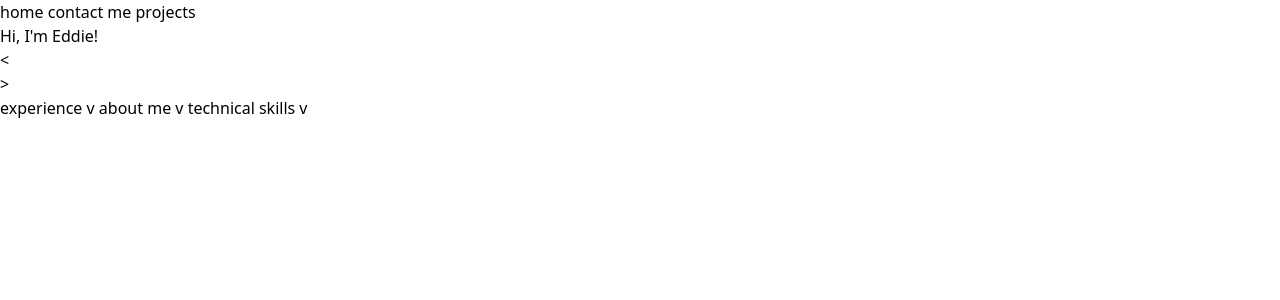
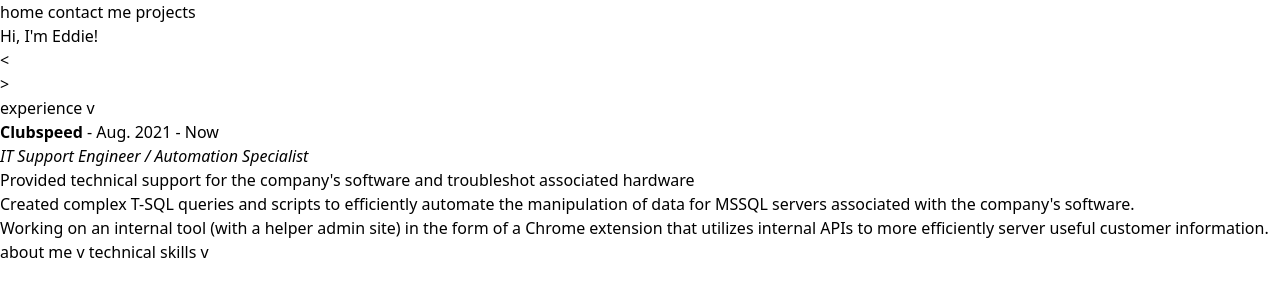
Before and after one commit to UnitedPuggs/portfolio, a SvelteKit app: page / in a window 1280 px wide. Both pictures are taken after a click on the button "experience v". Shown: the top 300 px of the page. Built offline with nearby package versions, Linux system fonts and the light colour scheme; no server answers.

Commit message:
feat: home dropdowns are good to go sans any additional styling changes

```diff
--- a/src/routes/+page.svelte
+++ b/src/routes/+page.svelte
@@ -5,7 +5,10 @@
     let pics = []
     let index = 0;
     let loaded = false;
+
+    let experienceVis = false;
     let aboutMeVis = false;
+    let technicalVis = false;
 
     async function get_image_urls() {
         const res = await fetch("/image");
@@ -24,8 +27,16 @@
         index = (index - 1) % pics.length;
     }
 
+    function toggleExperience() {
+        experienceVis = !experienceVis;
+    }
+
     function toggleAboutMe() {
         aboutMeVis = !aboutMeVis;
+    }
+
+    function toggleTechnical() {
+        technicalVis = !technicalVis;
     }
 
     onMount(() => {
@@ -62,12 +73,36 @@
             <button class="invisible m-2 pr-5">&#60;</button>
         {/if}
     </div>
-    <div class="text-white mt-20 flex flex-col">
-        <button class="hover:opacity-75 m-1">experience  v</button>
+    <div class="text-white mt-20 mb-10 flex flex-col text-left max-w-3xl" transition:fade={{ delay: 150 }}>
+        <button class="hover:opacity-75 m-1" on:click={toggleExperience}>experience  v</button>
+        {#if experienceVis}
+            <p><strong>Clubspeed</strong> - Aug. 2021 - Now<br>
+            <em>IT Support Engineer / Automation Specialist</em><br>
+               <ul class="list-disc pl-5">
+                <li>Provided technical support for the company's software and troubleshot associated hardware</li>
+                <li>Created complex T-SQL queries and scripts to efficiently automate the manipulation of data for MSSQL servers associated with the company's software.</li>
+                <li>Working on an <a href="https://github.com/UnitedPuggs/SupportSearch">internal tool</a> (with a helper <a href="https://github.com/UnitedPuggs/SupportSearch-Admin">admin site</a>)
+                    in the form of a Chrome extension that utilizes internal APIs to more efficiently server useful customer information.</li>
+               </ul>
+        {/if}
         <button class="hover:opacity-75 m-1" on:click={toggleAboutMe}>about me  v</button>
         {#if aboutMeVis}
-            <p class="text-gray-40">test test test test test test test test test test</p>
+            <p class="text-gray-40">
+                I'm a computer science student of CSU - Fullerton with an expected graduation date of Dec. 2023! I'm currently looking for full-time roles starting
+                in June of 2023, as I'll be "graduated" by May (I only have one class in fall). I love learning and intend to finish up a degree in Electrical Engineering and another in Economics once I've got
+                some more stability and experience in the field. I also love cars, especially my '01 Miata, and motorcycles and would like to explore the software side of car manufacturing.
+                My specializations so far have been full-stack web development and data engineering with a bit of a machine learning emphasis. I'm interested in learning more about human-computer interaction,
+                data engineering, and machine learning.
+            </p>
         {/if}
-        <button class="hover:opacity-75 m-1">technical skills  v</button>
-    </div>
+        <button class="hover:opacity-75 m-1" on:click={toggleTechnical}>technical skills  v</button>
+        {#if technicalVis}
+            <p>
+                <strong>Fluent:</strong> C++, SQL, Python<br>
+                <strong>Very Conversational:</strong> Java, ARM Assembly, Linux(Ubuntu/Debian), Qt Creator, SvelteKit, TailwindCSS<br>
+                <strong>Conversational:</strong> Git, HTML, CSS, JavaScript, PHP, R, Apache2, nginx, Redis, Quart/Flask<br>
+                <strong>Learning:</strong> Rust, Apache Spark, PowerShell, Kafka
+            </p>
+        {/if}
+    </div >
 </div>
```
